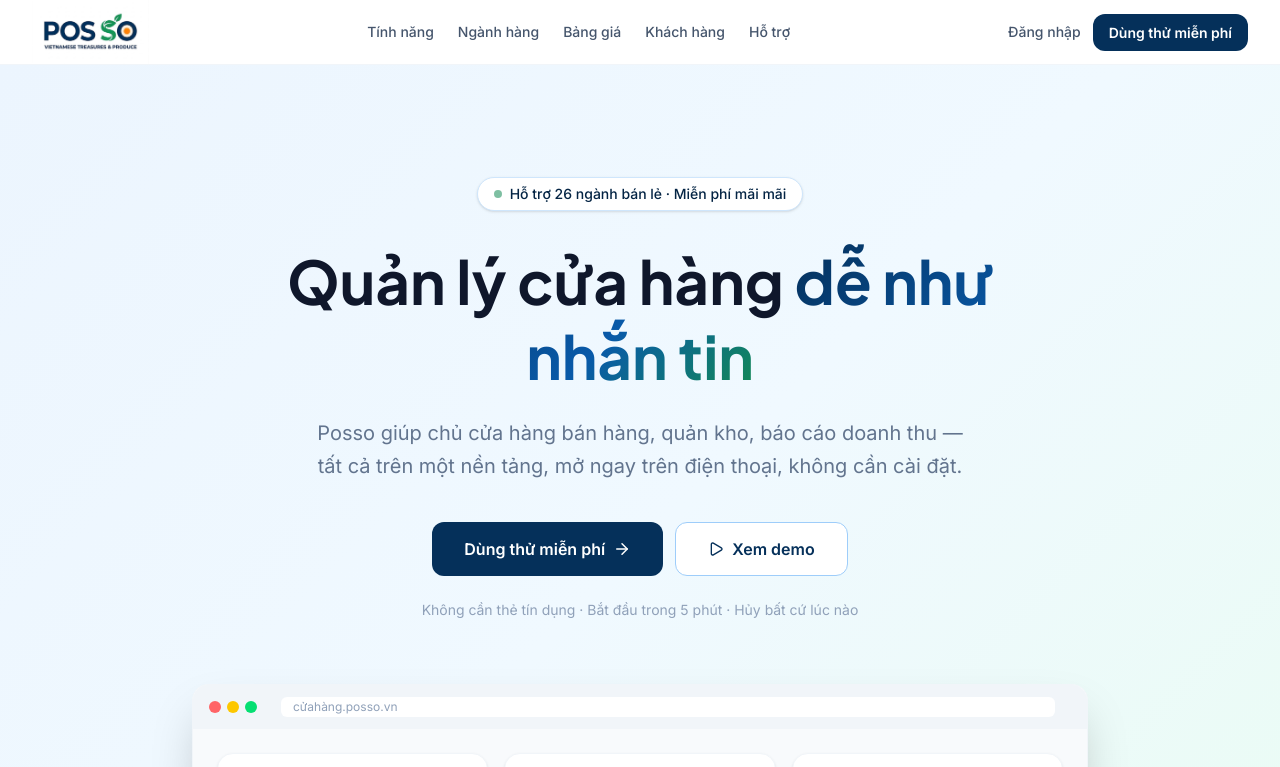
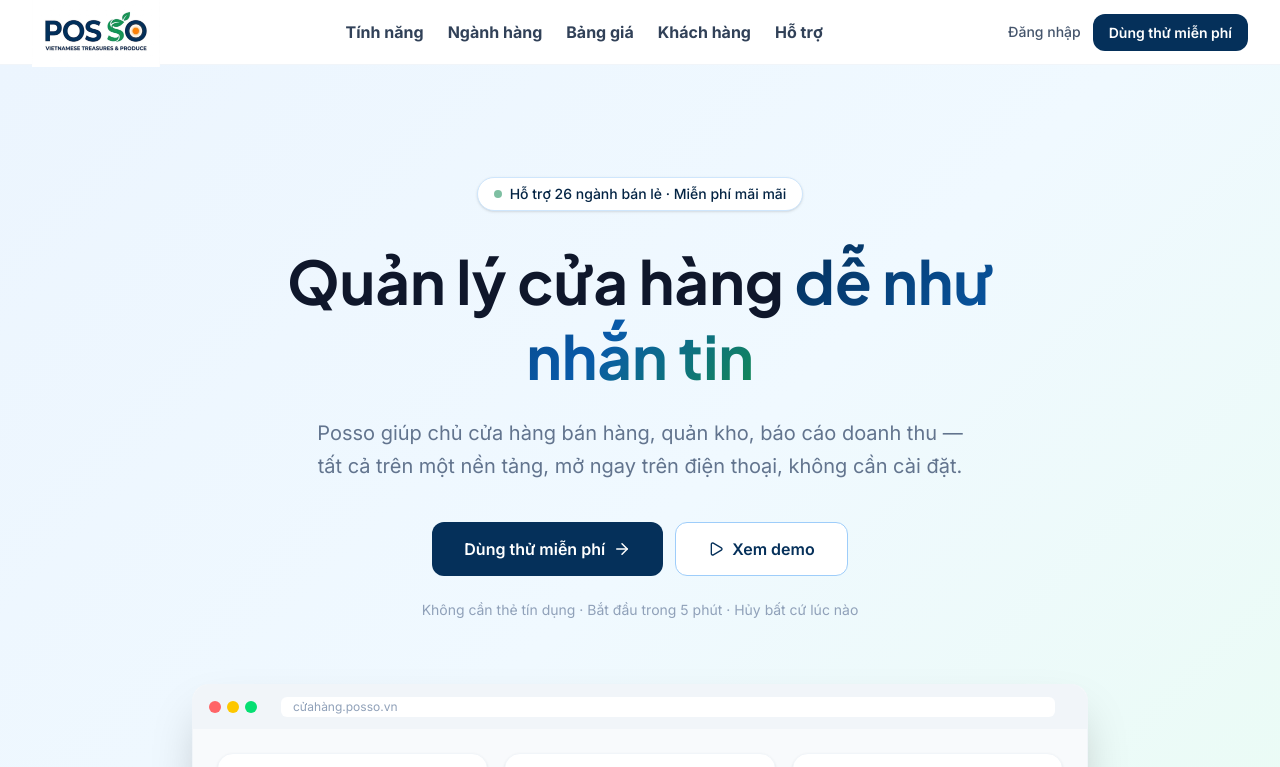
Before and after one commit to sieuthithaihoamart-beep/posso-website, a Next.js app: page / in a window 1280 px wide. Shown: the top 767 px of the page. Built offline with nearby package versions, Linux system fonts and the light colour scheme.

Commit message:
Logo len 70px (giu nguyen nav 64px), chu menu to hon va dam hon

```diff
--- a/src/components/layout/Navbar.tsx
+++ b/src/components/layout/Navbar.tsx
@@ -21,7 +21,7 @@
         <nav className="flex items-center justify-between h-16">
           {/* Logo */}
           <Link href="/" className="flex items-center no-underline">
-            <img src="/logo-posso.png" alt="Posso" className="h-16 w-auto object-contain" />
+            <img src="/logo-posso.png" alt="Posso" className="h-[70px] w-auto object-contain" />
           </Link>
 
           {/* Desktop nav */}
@@ -30,7 +30,7 @@
               <Link
                 key={link.href}
                 href={link.href}
-                className="text-sm font-medium text-slate-600 hover:text-primary-600 transition-colors no-underline"
+                className="text-base font-bold text-slate-700 hover:text-primary-600 transition-colors no-underline"
               >
                 {link.label}
               </Link>
```
